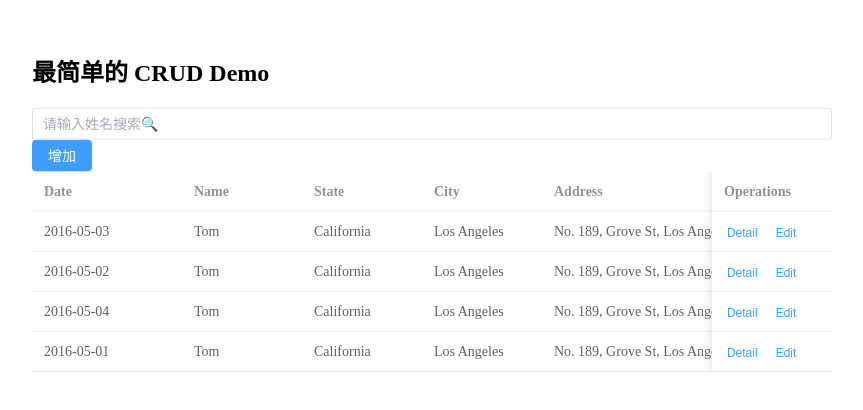
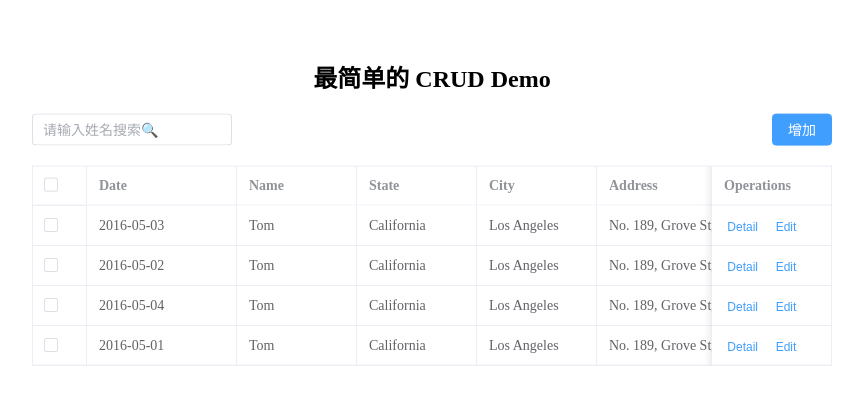
Before and after one commit to pigfootrice/vue3-demo, a Vue app: page / in a window 1280 px wide. Shown: the part 198-608 px from the top of the page, without its empty margins (208-1071 px from the left). Built offline with nearby package versions, Linux system fonts and the light colour scheme.

Commit message:
feat:布局优化

```diff
--- a/src/App.vue
+++ b/src/App.vue
@@ -10,7 +10,14 @@
       <el-button type="primary">增加</el-button>
     </div>
     <!-- table -->
-    <el-table :data="tableData" style="width: 100%">
+
+      <el-table
+      ref="multipleTableRef"
+      :data="tableData"
+      style="width: 100%"
+      @selection-change="handleSelectionChange"
+      border>
+      <el-table-column type="selection" width="55" />
       <el-table-column fixed prop="date" label="Date" width="150" />
       <el-table-column prop="name" label="Name" width="120" />
       <el-table-column prop="state" label="State" width="120" />
@@ -29,14 +36,12 @@
 </template>
 
 <script setup>
-import {ref} from 'vue'
+import { ref } from 'vue'
+
+
+//  数据
 let queryInput = ref("")
-//  数据
-const handleClick = () => {
-  console.log('click')
-}
-
-const tableData = [
+let tableData = [
   {
     date: '2016-05-03',
     name: 'Tom',
@@ -74,6 +79,16 @@
     tag: 'Office',
   },
 ]
+let multipleSelection = ref([])
+
+const handleClick = () => {
+  console.log('click')
+}
+const handleSelectionChange = (val) => {
+  multipleSelection.value = val
+  console.log(val);
+}
+
 
 // 方法
 const handleRowClick = () => {
@@ -89,4 +104,16 @@
   left: 50%;
   transform: translate(-50%,-50%);
 }
+.title{
+  text-align: center;
+}
+
+.query-box{
+  display: flex;
+  justify-content:space-between ;
+  margin-bottom: 20px;
+}
+.el-input{
+  width: 200px;
+}
 </style>
```
